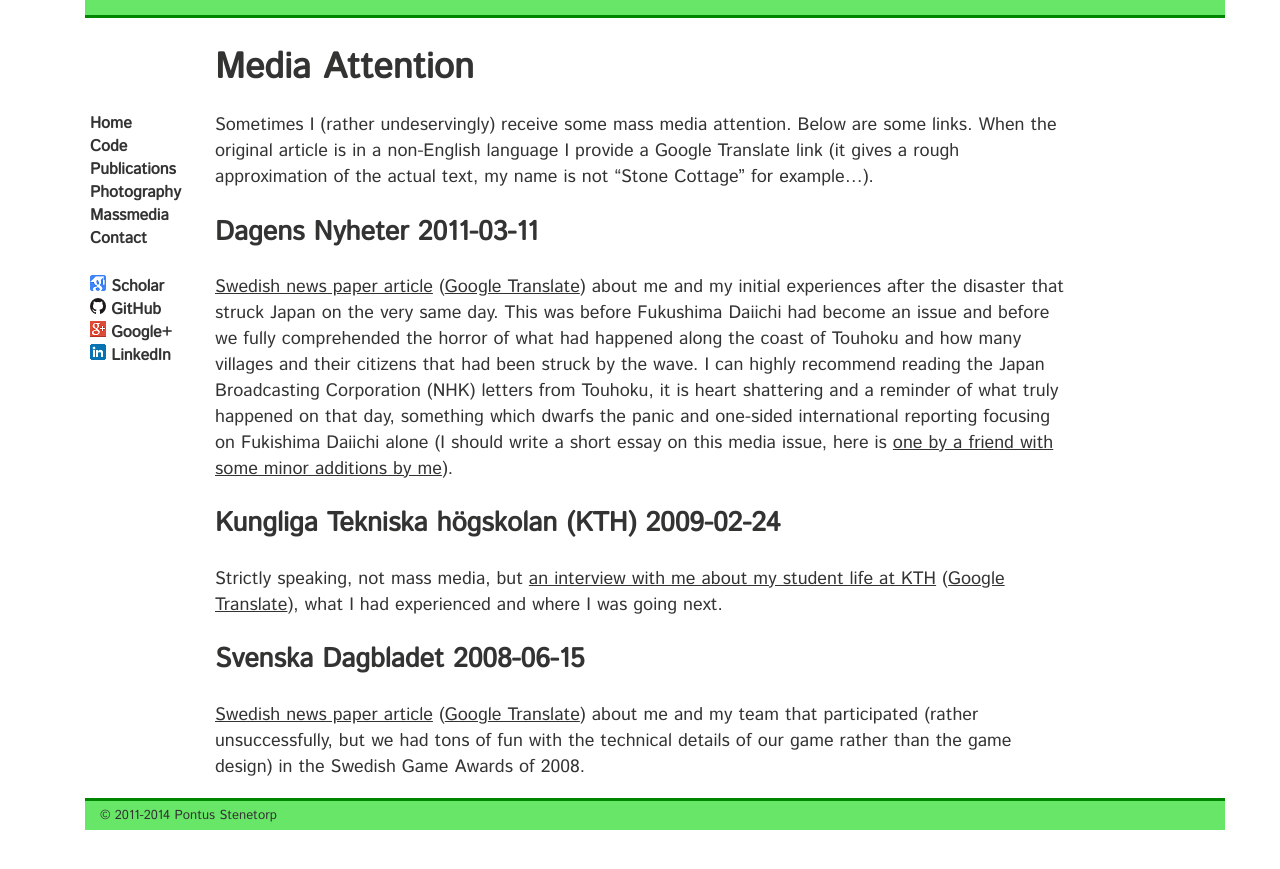
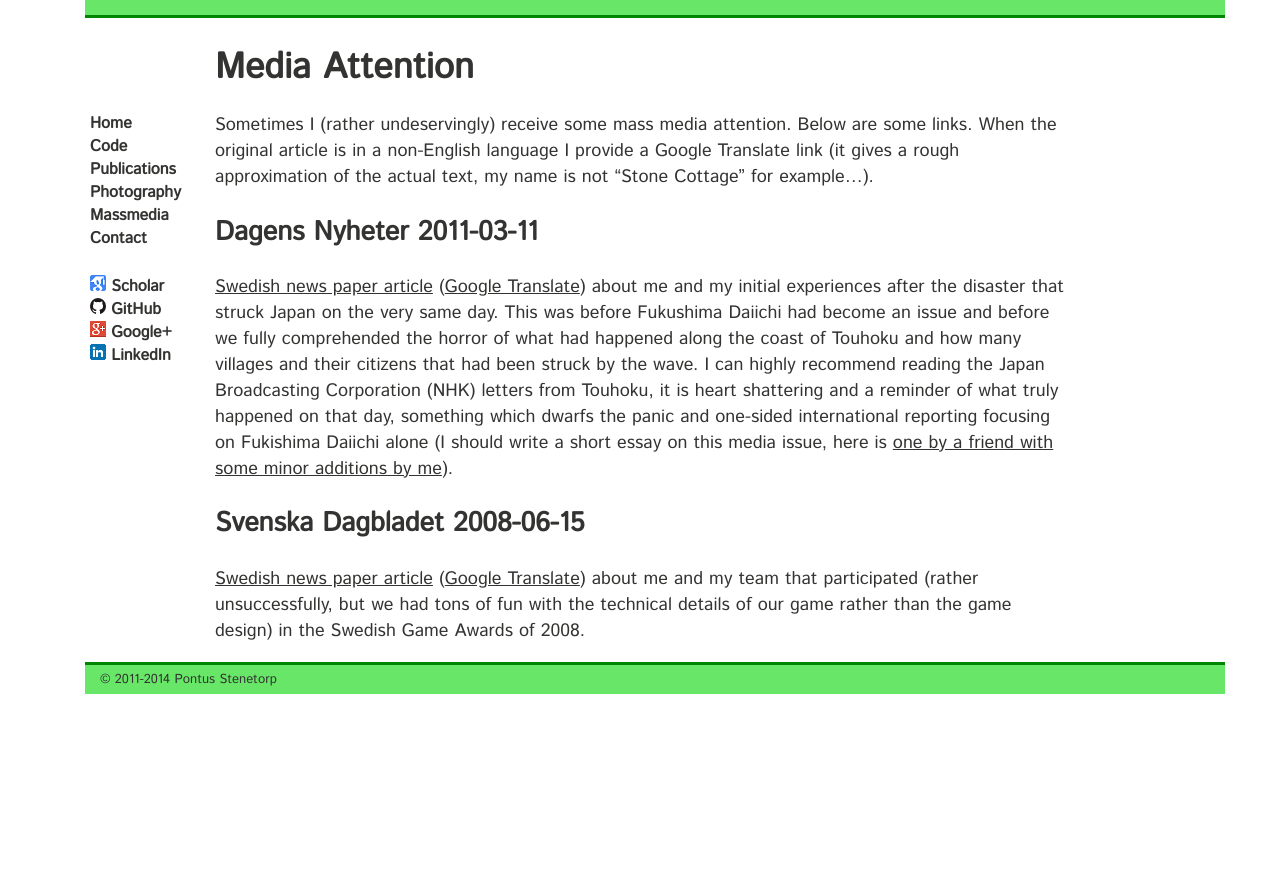
Before and after one commit to gbouchar/ninjin.github.io, a Jekyll site: the page built from media.md, in a window 1280 px wide. Shown: the top 869 px of the page. Built offline with Jekyll 4.4.1, drawn with Linux system fonts in a browser that asks for light colours; some web fonts are replaced; Markdown is read by kramdown in place of the engine named in the settings.

Commit message:
Article removed by KTH, too dated?

```diff
--- a/media.md
+++ b/media.md
@@ -30,15 +30,6 @@ additions by me][no_panic]).
 [dn_svensk_gt]: http://goo.gl/ZzigF
 [no_panic]: http://udon.stacken.kth.se/~goran/nopanic.en.html
 
-## Kungliga Tekniska högskolan (KTH) 2009-02-24 ##
-
-Strictly speaking, not mass media, but [an interview with me about my student
-life at KTH][kth_interview] ([Google Translate][kth_interview_gt]), what I had
-experienced and where I was going next.
-
-[kth_interview]: https://www.kth.se/utbildning/program/civilingenjor/datateknik/2.1250/pontus-via-kth-till-silicon-valley-och-tokyo-1.33640
-[kth_interview_gt]: http://goo.gl/W8um0
-
 ## Svenska Dagbladet 2008-06-15 ##
 
 [Swedish news paper article][svd_farska] ([Google Translate][svd_farska_gt])
```
